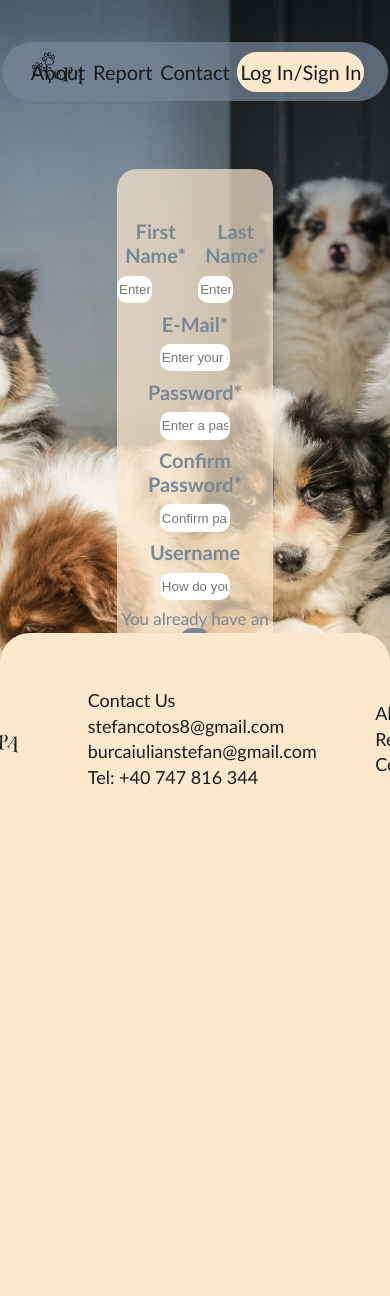
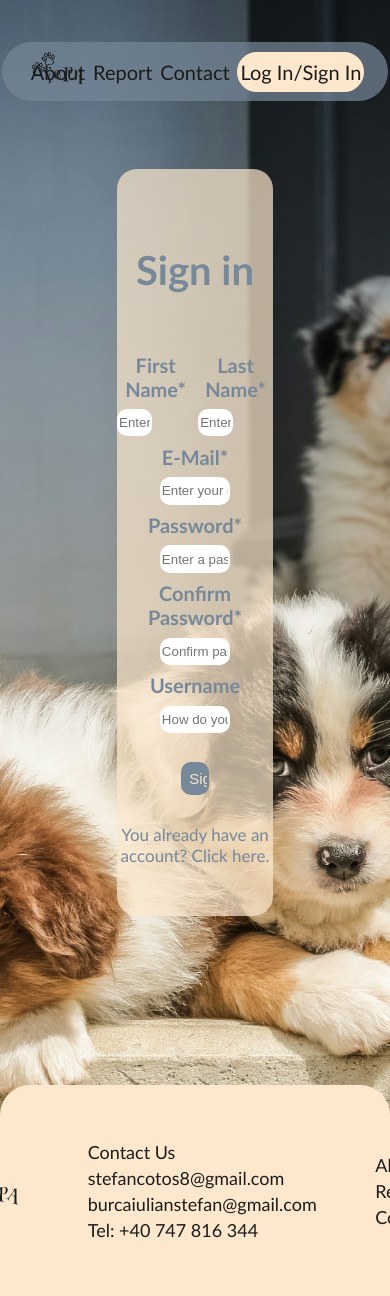
Before and after one commit to StefanCotos/FePA, a PHP site: page /sign_in.html in a window 390 px wide; the page is wider, and only the part inside the window is pictured. Before the commit the page ends 785 px from the top of that part, so only its background shows below. Run offline with PHP 8.4, Linux system fonts and the light colour scheme.

Commit message:
Update forms and responsive alignment

```diff
--- a/footer.css
+++ b/footer.css
@@ -10,8 +10,9 @@ footer {
   align-items: center;
   justify-content: center;
   gap: 15vw;
-  position: absolute;
+  position: relative;
   bottom: 0;
+  left: 0;
 }
 
 .footer__content {
--- a/generic.css
+++ b/generic.css
@@ -20,6 +20,8 @@ body {
 main {
   align-items: center;
   z-index: 0;
+  height: 100%;
+  width: 100%;
 }
 
 .no-link-style {
--- a/sign_in.css
+++ b/sign_in.css
@@ -1,22 +1,19 @@
 .block {
   width: 40vw;
-    height: 70vh;
+  height: 100%;
   border-radius: 20px;
-    position: absolute;
-    top: 20vh;
-    left: 30vw;
   background-color: rgba(253, 232, 205, 0.7);
   color: lightslategray;
   display: flex;
   flex-direction: column;
   align-items: center;
+  margin: 20vh 30vw;
 }
 
 .block__sign_in_form {
   width: 100%;
   height: 100%;
-    position: absolute;
-    top: 6vh;
+  padding: 6vh;
   display: flex;
   flex-direction: column;
   align-items: center;
@@ -25,26 +22,30 @@
   font-size: 20px;
 }
 
-.name{
+.block__sign_in_form_title {
+    margin-bottom: 50px;
+  }
+
+.name {
   display: flex;
   flex-direction: row;
   gap: 1vw;
 }
 
-.name_position{
+.name_position {
   display: flex;
   flex-direction: column;
   gap: 1vh;
 }
 
-#First_Name{
+#First_Name {
   width: 8vw;
   height: 3vh;
   border-radius: 10px;
   border-style: none;
 }
 
-#Last_Name{
+#Last_Name {
   width: 8vw;
   height: 3vh;
   border-radius: 10px;
@@ -65,14 +66,14 @@
   border-style: none;
 }
 
-#Confirm_Password{
+#Confirm_Password {
   width: 17vw;
   height: 3vh;
   border-radius: 10px;
   border-style: none;
 }
 
-#Username{
+#Username {
   width: 17vw;
   height: 3vh;
   border-radius: 10px;
@@ -96,13 +97,12 @@
   color: lightslategray;
 }
 
-.sign_in {
+.log_in {
+  margin-top: 20px;
   font-size: 17px;
-    position: absolute;
-    bottom: 13vh;
 }
 
-#errorMessage{
+#errorMessage {
   color: red;
   display: none;
 }
--- a/sign_in.html
+++ b/sign_in.html
@@ -13,7 +13,7 @@
 <body>
     <div class="wrapper">
         <header>
-            <a href="index.html">
+            <a href="homepage.html">
                 <img class="logo" src="assets/Logo.png" alt="Logo">
             </a>
             <div class="menu">
@@ -36,6 +36,7 @@
     <main>
         <div class="block">
             <form class="block__sign_in_form" id="sign_in_form">
+                <h1 class="block__sign_in_form_title">Sign in</h1>
                 <div class="name">
                     <div class="name_position">
                         <label for="First_Name"><b>First Name*</b></label>
@@ -58,15 +59,14 @@
                 <input type="text" id="Username" name="Username" placeholder="How do you want to be called?">
                 <input class="no-link-style" type="submit" id="Sign_in" value="Sign In">
                 <div id="errorMessage">Different passwords!</div>
+                <div class="log_in">
+                    You already have an account?
+                    <a class="no-link-style" href="log_in.html">Click here</a>.
+                </div>
             </form>
-            <div class="sign_in">
-                You already have an account? Click
-                <a class="no-link-style" href="log_in.html">here.</a>
         </div>
-        </div>
-    </main>
         <footer id="myFooter">
-        <a href="index.html">
+            <a href="homepage.html">
                 <img class="footer__logo" src="assets/Logo.png" alt="Logo">
             </a>
             <div class="footer__content">
@@ -87,6 +87,7 @@
                 <a class="no-link-style">Contact</a>
             </div>
         </footer>
+    </main>
     <script>
         const loginForm = document.getElementById('sign_in_form');
         const password = document.getElementById('Password');
@@ -114,7 +115,7 @@
                 else
                     localStorage.setItem('profileButton', username);
                 setTimeout(function () {
-                    window.location.href = 'index.html';
+                    window.location.href = 'homepage.html';
                 }, 2000);
 
             }
```
Also changed, not shown: homepage.css (added, +8 -0 lines), homepage.html (renamed from index.html, +8 -4 lines), log_in.css (+9 -10 lines), log_in.html (+7 -6 lines). Lines whose indentation alone changed are shown as unchanged.
